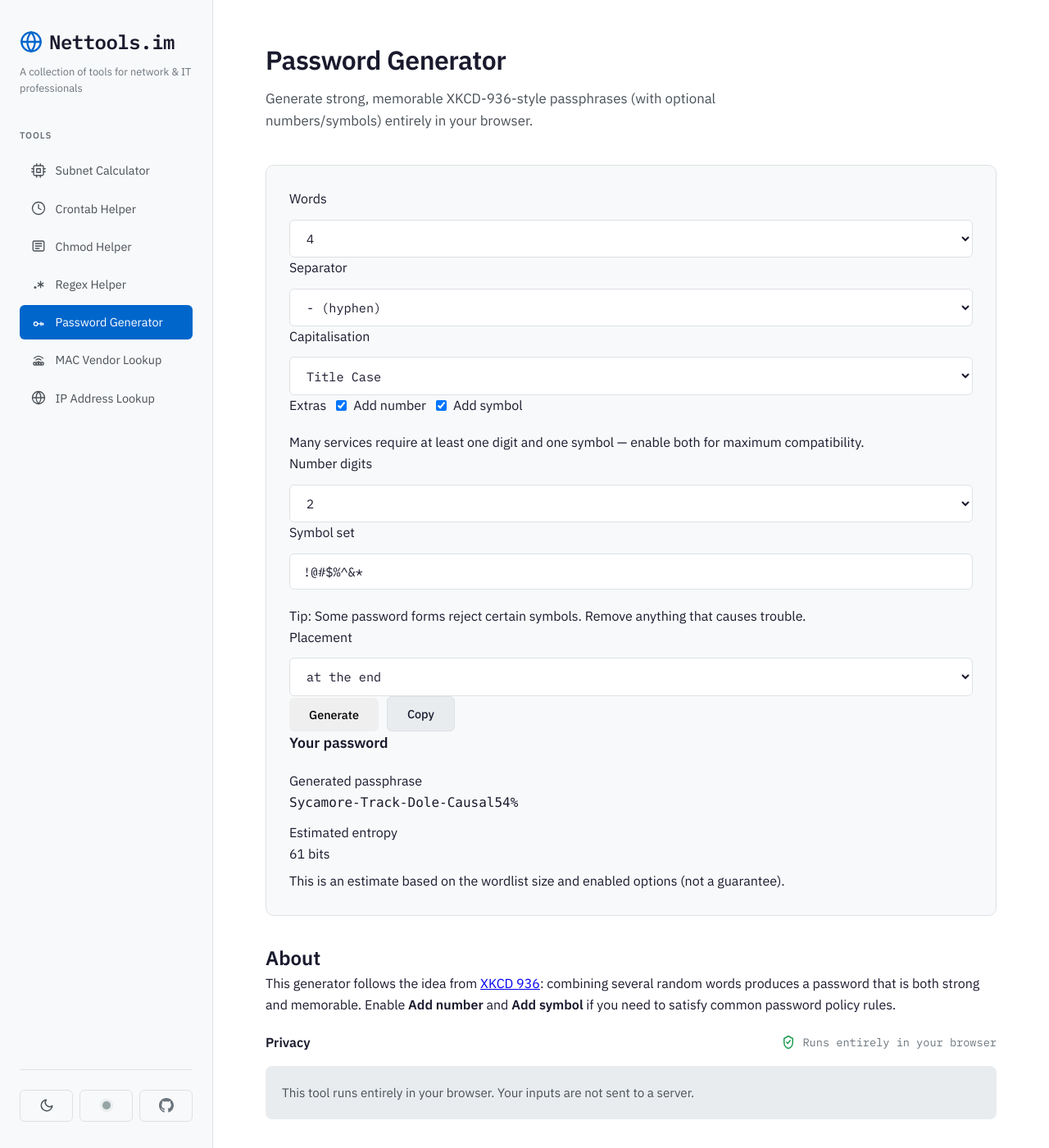
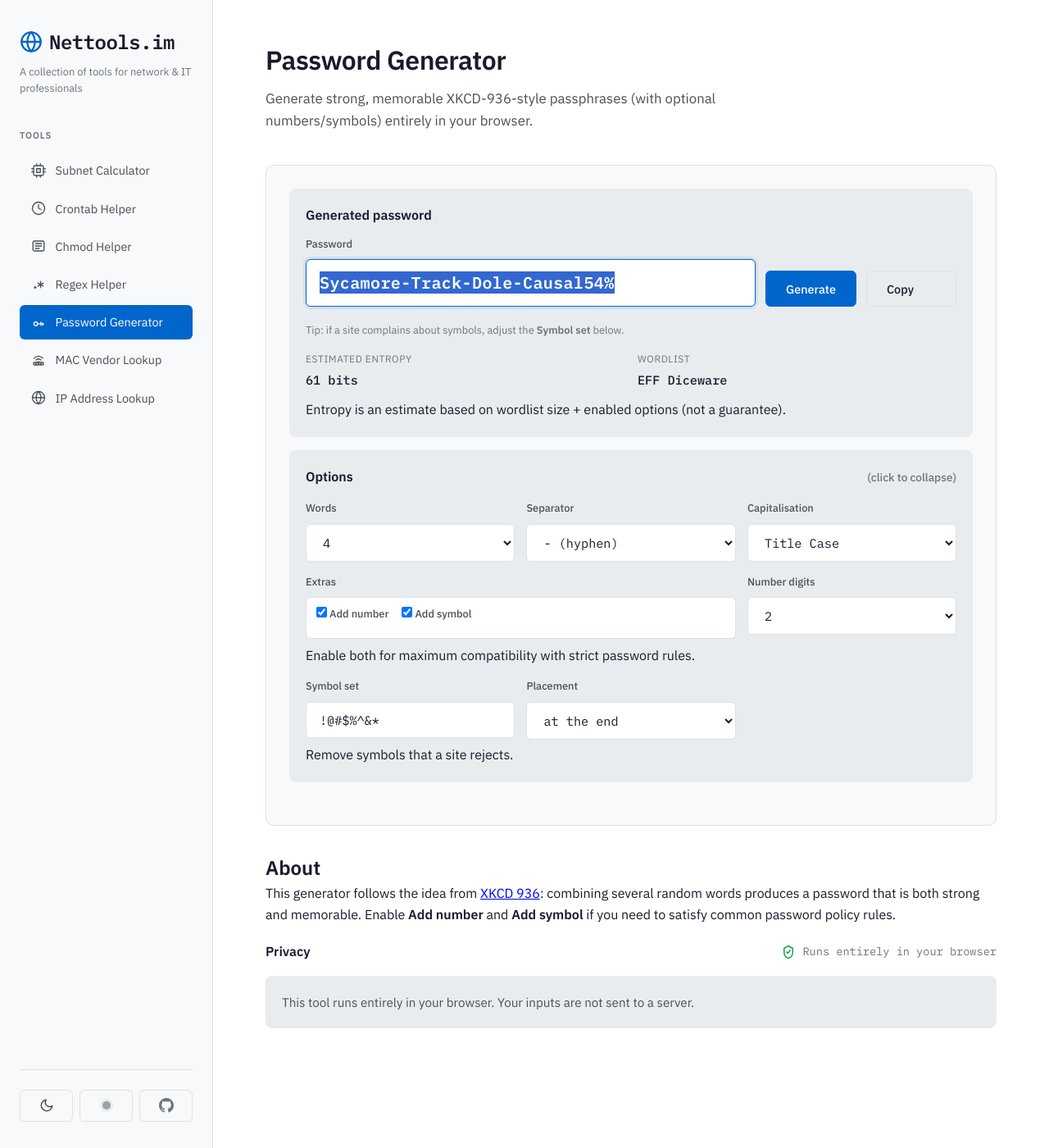
Before and after one commit to hcuk94/nettools-im, a Jekyll site: the page built from _tools/password-generator.html, in a window 1280 px wide and 1400 px high. Shown: the whole window at 82% size. Built offline with Jekyll 4.4.1, drawn with Linux system fonts in a browser that asks for light colours; comment, search, counter and statistics services are not loaded.

Commit message:
style: improve password generator layout

```diff
--- a/_tools/password-generator.html
+++ b/_tools/password-generator.html
@@ -7,9 +7,61 @@ scripts:
   - /assets/js/password-generator.js
 ---
 
-<div class="calculator-section">
-  <div class="input-section">
-    <div class="input-group">
+<div class="calculator-section pg">
+  <!-- Output first (this is what people came for) -->
+  <div class="summary-card pg-output-card">
+    <div class="results-header" style="margin-bottom: 0.75rem;">
+      <h3 style="margin:0;">Generated password</h3>
+      <span id="pg-copy-status" class="results-info" aria-live="polite"></span>
+    </div>
+
+    <div class="input-group input-group--hint-flow-on-wrap pg-output-row">
+      <div class="input-wrapper" style="min-width: 280px;">
+        <label for="pg-output">Password</label>
+        <input
+          id="pg-output"
+          class="input-field pg-output-field"
+          type="text"
+          readonly
+          value=""
+          autocomplete="off"
+          spellcheck="false"
+        >
+      </div>
+
+      <button type="button" class="btn btn-primary" id="pg-generate">Generate</button>
+      <button type="button" class="btn btn-secondary" id="pg-copy">Copy</button>
+
+      <p class="input-hint input-hint--fullrow" style="margin-top: 0.5rem;">
+        Tip: if a site complains about symbols, adjust the <strong>Symbol set</strong> below.
+      </p>
+    </div>
+
+    <div class="summary-grid" style="margin-top: 1rem;">
+      <div class="summary-item">
+        <span class="summary-label">Estimated entropy</span>
+        <span class="summary-value" id="pg-entropy">—</span>
+      </div>
+      <div class="summary-item">
+        <span class="summary-label">Wordlist</span>
+        <span class="summary-value">EFF Diceware</span>
+      </div>
+    </div>
+
+    <p class="helper-text" style="margin-top: 0.75rem;">
+      Entropy is an estimate based on wordlist size + enabled options (not a guarantee).
+    </p>
+  </div>
+
+  <!-- Options (collapsed by default to save space) -->
+  <details class="summary-card pg-options" open>
+    <summary class="pg-options-summary">
+      <span>Options</span>
+      <span class="pg-options-summary-note">(click to collapse)</span>
+    </summary>
+
+    <div class="pg-options-grid">
+      <div class="input-wrapper">
         <label for="pg-word-count">Words</label>
         <select id="pg-word-count" class="input-field">
           <option value="3">3</option>
@@ -20,7 +72,7 @@ scripts:
         </select>
       </div>
 
-    <div class="input-group">
+      <div class="input-wrapper">
         <label for="pg-separator">Separator</label>
         <select id="pg-separator" class="input-field">
           <option value="-" selected>- (hyphen)</option>
@@ -30,7 +82,7 @@ scripts:
         </select>
       </div>
 
-    <div class="input-group">
+      <div class="input-wrapper">
         <label for="pg-case">Capitalisation</label>
         <select id="pg-case" class="input-field">
           <option value="lower">lowercase</option>
@@ -40,24 +92,24 @@ scripts:
         </select>
       </div>
 
-    <div class="input-group">
+      <div class="input-wrapper pg-extras">
         <label>Extras</label>
-      <div style="display:flex; gap:12px; flex-wrap:wrap">
-        <label style="display:flex; gap:8px; align-items:center">
+        <div class="pg-extras-row">
+          <label class="pg-check">
             <input type="checkbox" id="pg-include-number" checked>
-          Add number
+            <span>Add number</span>
           </label>
-        <label style="display:flex; gap:8px; align-items:center">
+          <label class="pg-check">
             <input type="checkbox" id="pg-include-symbol" checked>
-          Add symbol
+            <span>Add symbol</span>
           </label>
         </div>
-      <p class="helper-text" style="margin-top:8px">
-        Many services require at least one digit and one symbol — enable both for maximum compatibility.
+        <p class="helper-text" style="margin-top: 0.5rem;">
+          Enable both for maximum compatibility with strict password rules.
         </p>
       </div>
 
-    <div class="input-group">
+      <div class="input-wrapper">
         <label for="pg-number-digits">Number digits</label>
         <select id="pg-number-digits" class="input-field">
           <option value="1">1</option>
@@ -67,15 +119,15 @@ scripts:
         </select>
       </div>
 
-    <div class="input-group">
+      <div class="input-wrapper">
         <label for="pg-symbol-set">Symbol set</label>
         <input id="pg-symbol-set" class="input-field" type="text" value="!@#$%^&*" autocomplete="off" spellcheck="false">
-      <p class="helper-text" style="margin-top:8px">
-        Tip: Some password forms reject certain symbols. Remove anything that causes trouble.
+        <p class="helper-text" style="margin-top: 0.5rem;">
+          Remove symbols that a site rejects.
         </p>
       </div>
 
-    <div class="input-group">
+      <div class="input-wrapper">
         <label for="pg-placement">Placement</label>
         <select id="pg-placement" class="input-field">
           <option value="end" selected>at the end</option>
@@ -83,35 +135,8 @@ scripts:
           <option value="both">pad start + end</option>
         </select>
       </div>
-
-    <div class="input-group" style="display:flex; gap:10px; flex-wrap:wrap; align-items:flex-end">
-      <button type="button" class="btn" id="pg-generate">Generate</button>
-      <button type="button" class="btn btn-secondary" id="pg-copy">Copy</button>
-      <span id="pg-copy-status" class="helper-text" aria-live="polite" style="min-height: 1.2em"></span>
     </div>
-  </div>
-
-  <div class="results-section">
-    <h2>Your password</h2>
-    <div class="results-grid" style="grid-template-columns: 1fr;">
-      <div class="result-item">
-        <div class="result-label">Generated passphrase</div>
-        <div class="result-value" style="font-family: ui-monospace, SFMono-Regular, Menlo, Monaco, Consolas, 'Liberation Mono', 'Courier New', monospace; word-break: break-word">
-          <span id="pg-output">—</span>
-        </div>
-      </div>
-    </div>
-
-    <div class="results-grid" style="grid-template-columns: 1fr; margin-top: 12px;">
-      <div class="result-item">
-        <div class="result-label">Estimated entropy</div>
-        <div class="result-value"><span id="pg-entropy">—</span></div>
-        <p class="helper-text" style="margin-top: 8px">
-          This is an estimate based on the wordlist size and enabled options (not a guarantee).
-        </p>
-      </div>
-    </div>
-  </div>
+  </details>
 </div>
 
 <div class="info-section" style="margin-top: 18px">
--- a/assets/css/style.css
+++ b/assets/css/style.css
@@ -2539,3 +2539,97 @@ body {
     grid-template-columns: 1fr;
   }
 }
+
+/* ============================================
+   Password Generator
+   ============================================ */
+
+.pg-output-field {
+  font-size: 1.25rem;
+  font-weight: 700;
+  letter-spacing: 0.02em;
+  padding: 0.9rem 1rem;
+}
+
+.pg-output-card {
+  margin-bottom: 1rem;
+}
+
+.pg-output-row .btn {
+  min-width: 110px;
+}
+
+.pg-options {
+  padding: 1.25rem;
+}
+
+.pg-options-summary {
+  cursor: pointer;
+  user-select: none;
+  font-weight: 600;
+  color: var(--text-primary);
+  display: flex;
+  align-items: baseline;
+  justify-content: space-between;
+  gap: 0.75rem;
+}
+
+.pg-options-summary-note {
+  font-weight: 500;
+  color: var(--text-muted);
+  font-size: 0.85rem;
+}
+
+.pg-options-grid {
+  margin-top: 1rem;
+  display: grid;
+  grid-template-columns: repeat(3, minmax(0, 1fr));
+  gap: 0.9rem;
+}
+
+.pg-extras {
+  grid-column: span 2;
+}
+
+.pg-extras-row {
+  display: flex;
+  gap: 1rem;
+  flex-wrap: wrap;
+  align-items: center;
+  padding: 0.65rem 0.75rem;
+  background: var(--bg-primary);
+  border: 1px solid var(--border-color);
+  border-radius: 6px;
+}
+
+.pg-check {
+  display: inline-flex;
+  gap: 0.5rem;
+  align-items: center;
+  font-size: 0.95rem;
+  color: var(--text-primary);
+}
+
+@media (max-width: 900px) {
+  .pg-options-grid {
+    grid-template-columns: repeat(2, minmax(0, 1fr));
+  }
+
+  .pg-extras {
+    grid-column: span 2;
+  }
+}
+
+@media (max-width: 620px) {
+  .pg-options-grid {
+    grid-template-columns: 1fr;
+  }
+
+  .pg-extras {
+    grid-column: auto;
+  }
+
+  .pg-output-row .btn {
+    width: 100%;
+  }
+}
--- a/assets/js/password-generator.js
+++ b/assets/js/password-generator.js
@@ -203,10 +203,10 @@
 
     let words;
     try {
-      outputEl.textContent = 'Loading wordlist…';
+      outputEl.value = 'Loading wordlist…';
       words = await loadWords();
     } catch (err) {
-      outputEl.textContent = 'Failed to load wordlist.';
+      outputEl.value = 'Failed to load wordlist.';
       entropyEl.textContent = '—';
       // eslint-disable-next-line no-console
       console.error(err);
@@ -245,7 +245,15 @@
       placement,
     });
 
-    outputEl.textContent = pass;
+    outputEl.value = pass;
+
+    // Auto-select for quick copy (especially on desktop)
+    try {
+      outputEl.focus();
+      outputEl.select();
+    } catch (_) {
+      // ignore
+    }
 
     const bits = estimateEntropyBits({
       wordCount,
@@ -263,9 +271,9 @@
   async function copyToClipboard() {
     const outputEl = qs('pg-output');
     const copyStatusEl = qs('pg-copy-status');
-    const text = (outputEl && outputEl.textContent || '').trim();
+    const text = (outputEl && outputEl.value || '').trim();
 
-    if (!text || text === '—' || text.endsWith('…')) {
+    if (!text || text === '—' || text.endsWith('…') || text.includes('Failed to load')) {
       if (copyStatusEl) copyStatusEl.textContent = 'Nothing to copy yet.';
       return;
     }
```
Lines whose indentation alone changed are shown as unchanged.
